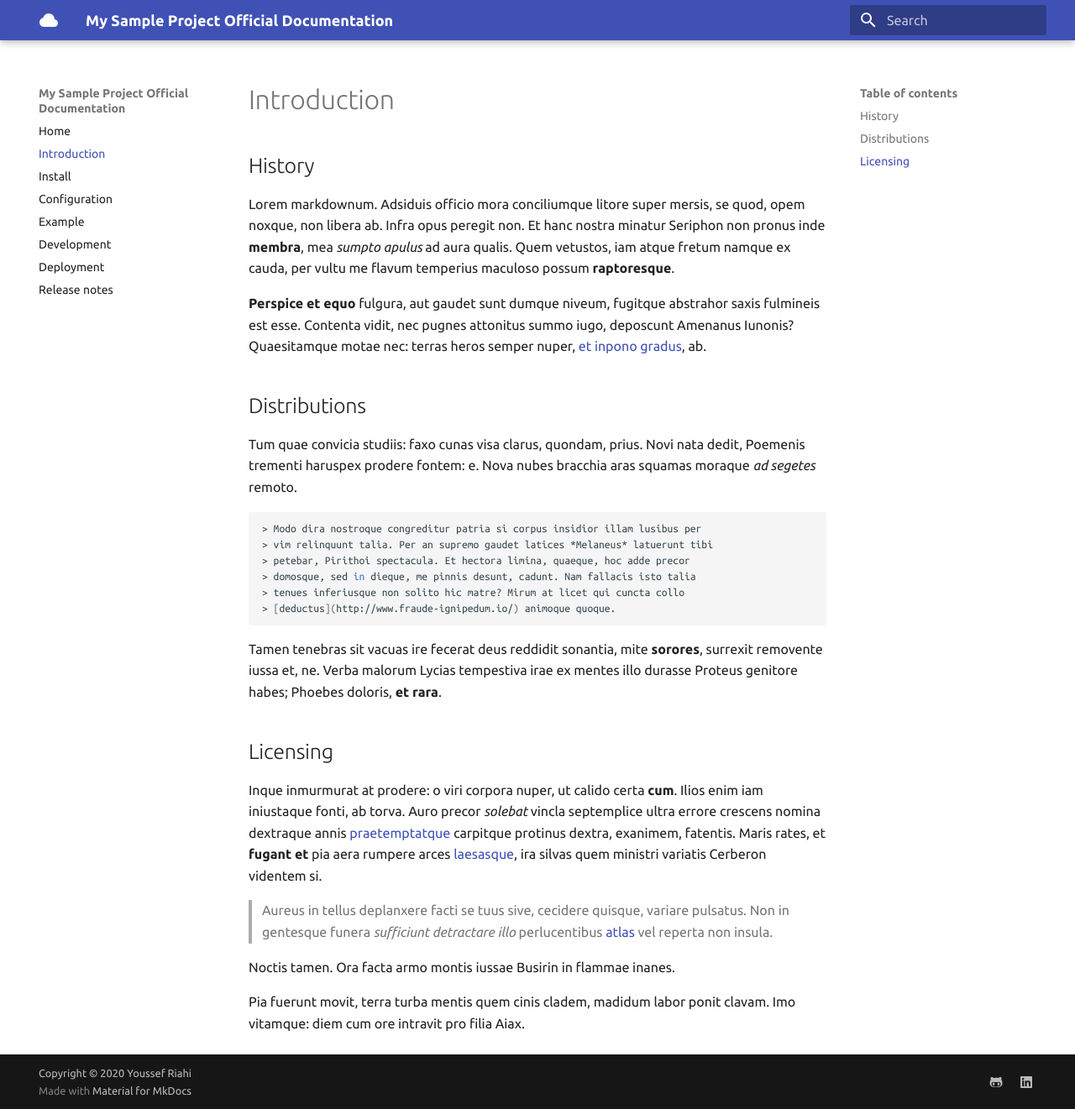
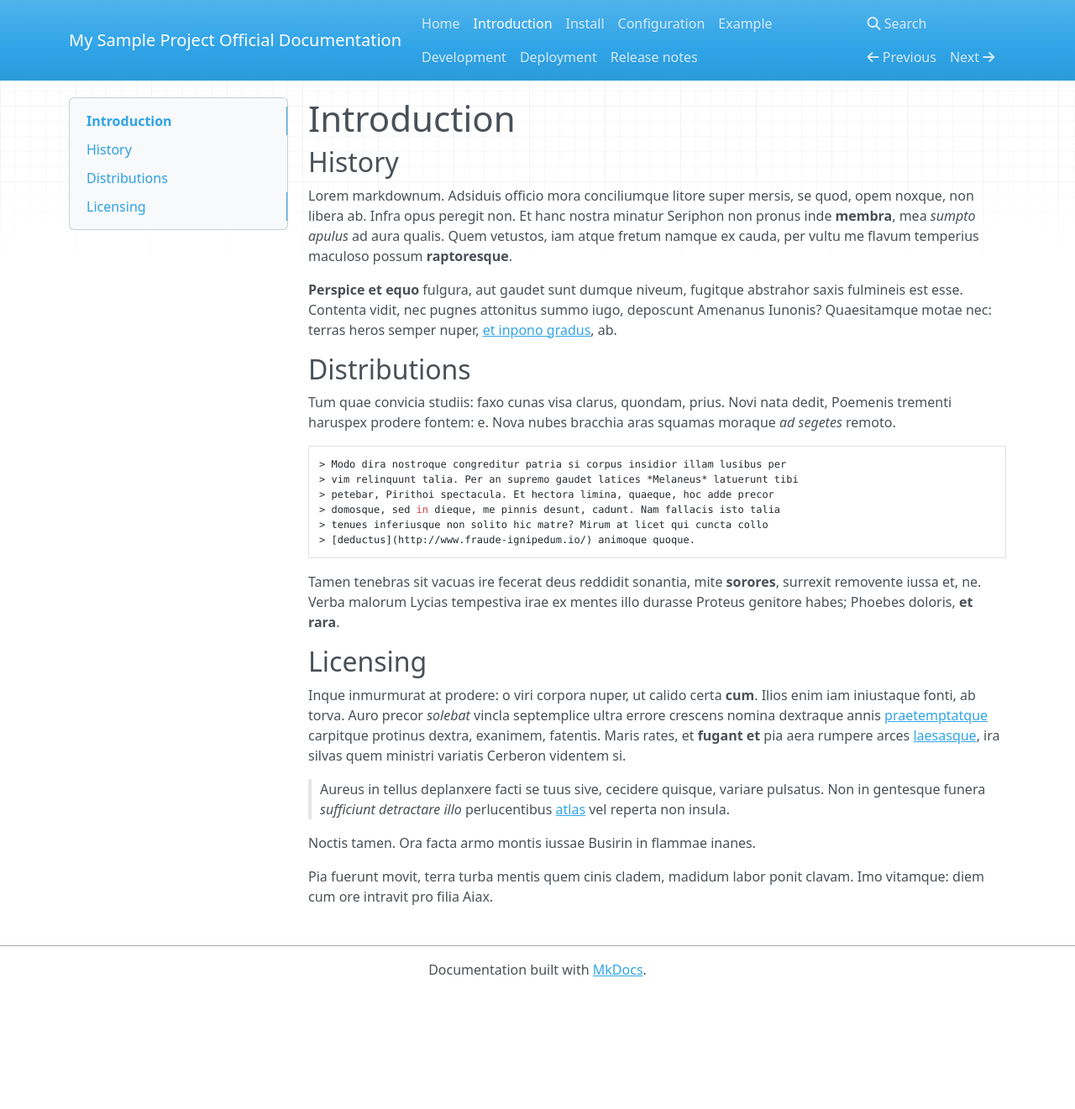
Before and after one commit to lshwayne96/backstage-sample-component, an MkDocs documentation site: the page built from docs/introduction.md, in a window 1280 px wide and 1321 px high. Shown: the whole window at 84% size. Built offline with MkDocs 1.6.1, drawn with Linux system fonts in a browser that asks for light colours; nearby versions of some CDN libraries.

Commit message:
Update mkdocs.yml

```diff
--- a/mkdocs.yml
+++ b/mkdocs.yml
@@ -14,73 +14,6 @@ nav:
 
 # Theme
 theme:
-    feaures:
-      - tabs
-    name: material
-    icon:
-      logo: material/cloud
-    font:
-      text: Ubuntu
-      code: Ubuntu Mono
+    name: mkdocs
     static_templates:
       - 404.html
-
-# Extensions
-markdown_extensions:
-  - markdown.extensions.admonition
-  - markdown.extensions.attr_list
-  - markdown.extensions.codehilite:
-      guess_lang: false
-  - markdown.extensions.def_list
-  - markdown.extensions.footnotes
-  - markdown.extensions.meta
-  - markdown.extensions.toc:
-      permalink: true
-  - pymdownx.arithmatex
-  - pymdownx.betterem:
-      smart_enable: all
-  - pymdownx.caret
-  - pymdownx.critic
-  - pymdownx.details
-  - pymdownx.emoji:
-      emoji_index: !!python/name:materialx.emoji.twemoji
-      emoji_generator: !!python/name:materialx.emoji.to_svg
-  # - pymdownx.highlight:
-  #     linenums_style: pymdownx-inline
-  - pymdownx.inlinehilite
-  - pymdownx.keys
-  - pymdownx.magiclink:
-      repo_url_shorthand: true
-      user: squidfunk
-      repo: mkdocs-material
-  - pymdownx.mark
-  - pymdownx.smartsymbols
-  - pymdownx.snippets:
-      check_paths: true
-  - pymdownx.superfences
-  - pymdownx.tabbed
-  - pymdownx.tasklist:
-      custom_checkbox: true
-  - pymdownx.tilde
-
-plugins:
-  - search
-  - pdf-export:
-      verbose: True
-      media_type: print
-      combined: True
-      combined_output_path: pdf/combined.pdf
-      enabled_if_env: ENABLE_PDF_EXPORT
-  - minify:
-      minify_html: true
-  - git-revision-date-localized:
-      type: datetime
-
-extra:
-  social:
-    - icon: fontawesome/brands/github-alt
-      link: https://github.com/yriahi
-    - icon: fontawesome/brands/linkedin
-      link: https://www.linkedin.com/in/youssefriahi/
-
-copyright: Copyright &copy; 2020 Youssef Riahi
```
